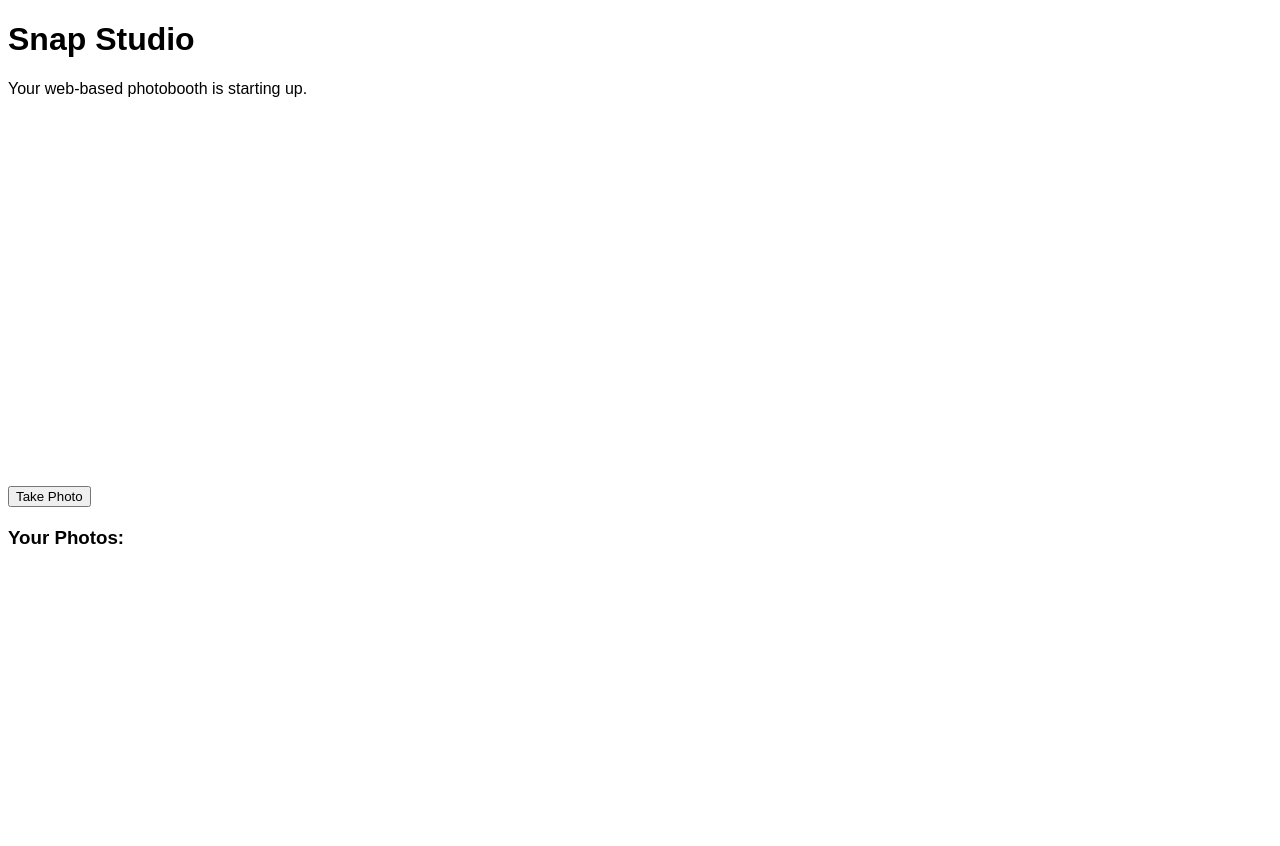
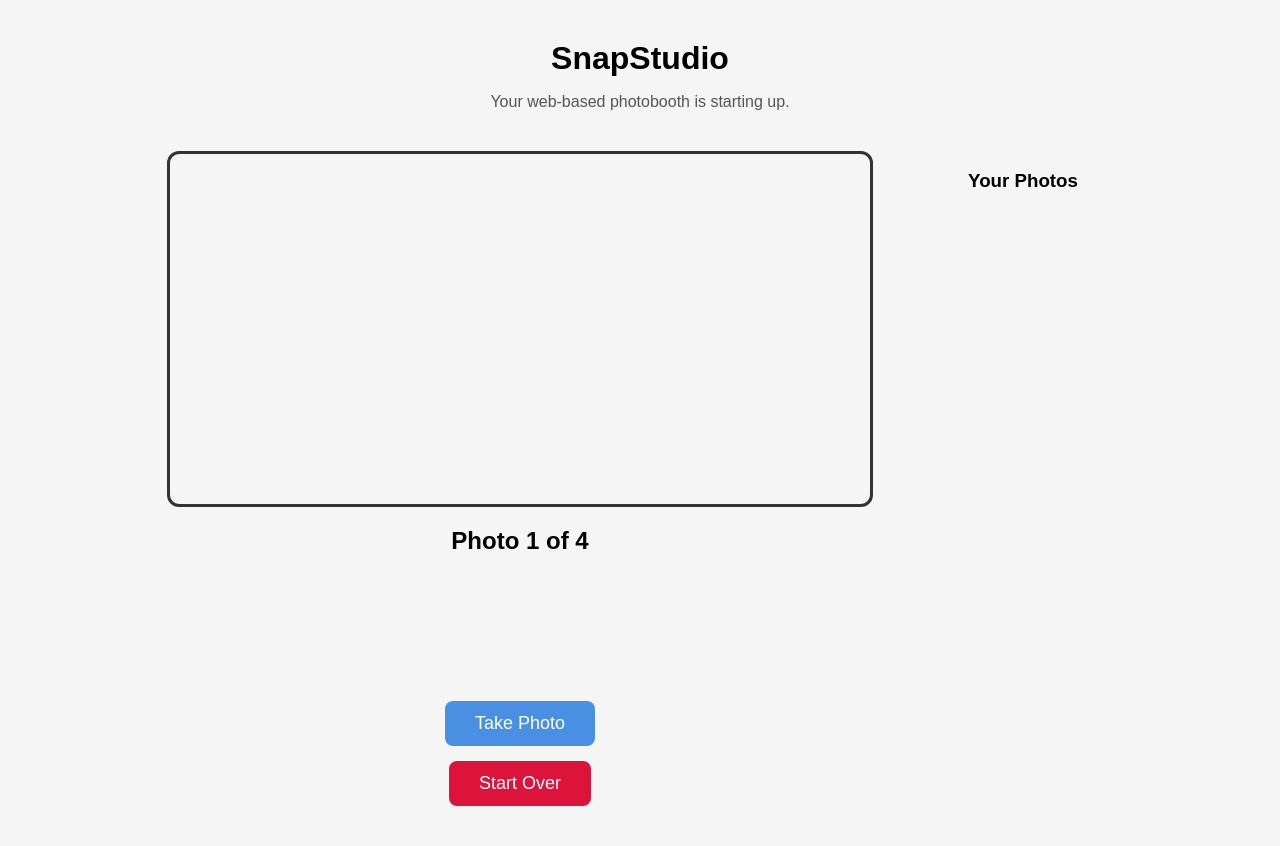
Before and after one commit to carol18-a11y/SnapStudio, a Flask app: page / in a window 1280 px wide. Before the commit the page ends 544 px from the top, so only its background shows below. Run offline with Flask 3, Linux system fonts and the light colour scheme.

Commit message:
start button

```diff
--- a/static/script.js
+++ b/static/script.js
@@ -7,9 +7,10 @@ const maxPhotos = 4;
 const gallery = document.getElementById("gallery");
 const video = document.getElementById("camera");
 const button = document.getElementById("capture");
+const restartButton = document.getElementById("restart");
 const canvas = document.getElementById("photo");
 const timer = document.getElementById("timer");
-
+const progress = document.getElementById("progress");
 
 // Camera Setup
 
@@ -53,6 +54,12 @@ button.addEventListener("click", () => {
 
 });
 
+restartButton.addEventListener("click",() => {
+    restartSession();
+});
+
+
+
 
 
 // Capture Photo Function
@@ -86,6 +93,13 @@ function takePhoto() {
 
     photoCount++;
 
+    if(photoCount < maxPhotos){
+        progress.innerHTML = `Photo ${photoCount + 1} of ${maxPhotos}`
+    }
+    else{
+        progress.innerHTML = "Photos Complete!";
+    }
+
     if (photoCount === maxPhotos) {
 
         button.disabled = true;
@@ -100,3 +114,12 @@ function takePhoto() {
     }
 
 }
+
+function restartSession(){
+    photoCount =0;
+    gallery.innerHTML ="";
+    progress.innerHTML=`Photo 1 of ${maxPhotos}`;
+    timer.innnerHTML = "";
+    button.disabled=false;
+    button.innerHTML="Take Photo";
+}
--- a/static/style.css
+++ b/static/style.css
@@ -1,14 +1,107 @@
-body{
+
+body {
     font-family: Arial, sans-serif;
+    background-color: #f5f5f5;
+    margin: 40px;
 }
 
-#gallery{
-    margin-top: 20px;
+
+h1 {
+    text-align: center;
+    margin-bottom: 10px;
 }
 
-#gallery img{
-    margin: 10px;
-    border: 2px solid black;
+p {
+    text-align: center;
+    margin-bottom: 40px;
+    color: #555;
+}
+
+.container {
+    display: flex;
+    justify-content: center;
+    align-items: flex-start;
+    gap: 60px;
+}
+
+
+.camera-section {
+    display: flex;
+    flex-direction: column;
+    align-items: center;
+}
+
+#camera {
+    border-radius: 12px;
+    border: 3px solid #333;
+}
+
+
+#progress {
+    margin-top: 20px;
+    margin-bottom: 10px;
+}
+
+#timer {
+    font-size: 40px;
+    color: crimson;
+    height: 50px;
+}
+
+button {
+    margin-top: 20px;
+    padding: 12px 30px;
+    font-size: 18px;
+    background-color: #4a90e2;
+    color: white;
+    border: none;
     border-radius: 8px;
+    cursor: pointer;
+    transition: 0.3s;
+}
 
+button:hover {
+    background-color: #357ABD;
 }
+
+button:disabled {
+    background-color: gray;
+    cursor: not-allowed;
+}
+
+.preview-section {
+    min-width: 180px;
+}
+
+.preview-section h3 {
+    text-align: center;
+    margin-bottom: 20px;
+}
+
+#gallery {
+    display: flex;
+    flex-direction: column;
+    gap: 15px;
+}
+
+#gallery img {
+    width: 150px;
+    border: 3px solid black;
+    border-radius: 10px;
+    box-shadow: 0 4px 8px rgba(0, 0, 0, 0.2);
+}
+
+#restart{
+    margin-top: 15px;
+    padding: 12px 30px;
+    font-size: 18px;
+    background-color: crimson;
+    color: white;
+    border: none;
+    border-radius: 8px;
+    cursor: pointer;
+}
+
+#restart:hover{
+    background-color: darkred;
+}
--- a/templates/index.html
+++ b/templates/index.html
@@ -1,29 +1,55 @@
 <!DOCTYPE html>
 <html lang="en">
+
 <head>
     <meta charset="UTF-8">
     <meta name="viewport" content="width=device-width, initial-scale=1.0">
     <title>SnapStudio</title>
 
-    <link rel="stylesheet" href="/static/style.css"></link>
+    <link rel="stylesheet" href="/static/style.css">
 </head>
+
 <body>
-    <h1>Snap Studio</h1>
+
+    <h1>SnapStudio</h1>
     <p>Your web-based photobooth is starting up.</p>
-    <video id="camera" width="700" autoplay></video>
 
-    <br></br>
+    <div class="container">
 
-    <button id="capture">
-        Take Photo
-    </button>
+        <div class="camera-section">
 
-    <h2 id="timer"></h2>
-    <h3>Your Photos:</h3>
-    <div id="gallery"></div>
+            <video id="camera" width="700" autoplay></video>
+
+            <h2 id="progress">
+                Photo 1 of 4
+            </h2>
+
+            <h2 id="timer"></h2>
+
+            <button id="capture">
+                Take Photo
+            </button>
+
+            <button id="restart">
+                Start Over
+            </button>
+
+        </div>
+
+        <div class="preview-section">
+
+            <h3>Your Photos</h3>
+
+            <div id="gallery"></div>
+
+        </div>
+
+    </div>
+
     <canvas id="photo" style="display:none;"></canvas>
 
     <script src="/static/script.js"></script>
 
 </body>
+
 </html>
```
Also changed, not shown: README.md.
